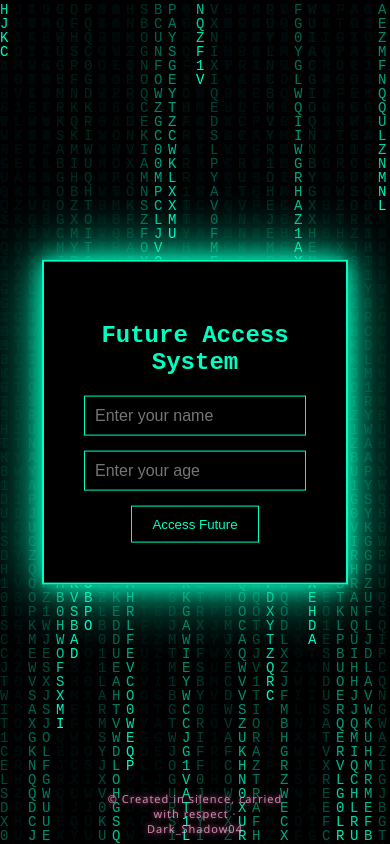
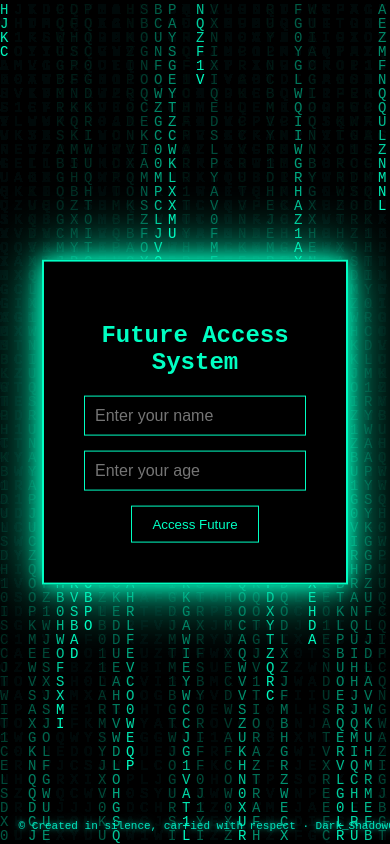
Before and after one commit to DarkShadow04/signals-in-silence, a plain HTML site: page future.html in a window 390 px wide. Drawn offline with Linux system fonts and the light colour scheme.

Commit message:
Update future.html

```diff
--- a/future.html
+++ b/future.html
@@ -510,46 +510,57 @@ setTimeout(()=>showFinalPanel(username),2000);
 
 </script>
 
-<!-- COPYRIGHT FOOTER -->
+  <!-- FUTURE PAGE COPYRIGHT FOOTER -->
 <style>
 #copyright{
 position:fixed;
-bottom:10px;
-left:50%;
-transform:translateX(-50%);
+bottom:12px;
+left:0;
+width:100%;
+
 font-size:12px;
-font-family:'Segoe UI','Poppins',sans-serif;
-color:rgba(255,180,220,0.75);
+font-family:'Courier New', monospace;
+
+color:#00ffd5;
+
 text-align:center;
-letter-spacing:1px;
 
 text-shadow:
-0 0 5px rgba(255,120,180,0.6),
-0 0 10px rgba(255,120,180,0.4),
-0 0 20px rgba(255,120,180,0.2);
+0 0 5px rgba(0,255,213,0.8),
+0 0 15px rgba(0,255,213,0.6),
+0 0 25px rgba(0,255,213,0.3);
 
-animation:copyrightFade 3s ease forwards;
+animation:fadeInCopyright 3s ease forwards;
+
 opacity:0;
+
 z-index:9999;
+
 pointer-events:none;
 }
 
-@keyframes copyrightFade{
+@keyframes fadeInCopyright{
 from{
 opacity:0;
-transform:translateX(-50%) translateY(10px);
+transform:translateY(10px);
 }
 to{
-opacity:1;
-transform:translateX(-50%) translateY(0);
+opacity:0.9;
+transform:translateY(0);
 }
+}
+
+/* Mobile safe spacing */
+body{
+padding-bottom:40px;
 }
 
 @media(max-width:600px){
 #copyright{
 font-size:11px;
-bottom:8px;
-padding:0 10px;
+bottom:10px;
+padding:0 15px;
+line-height:1.4;
 }
 }
 </style>
```
